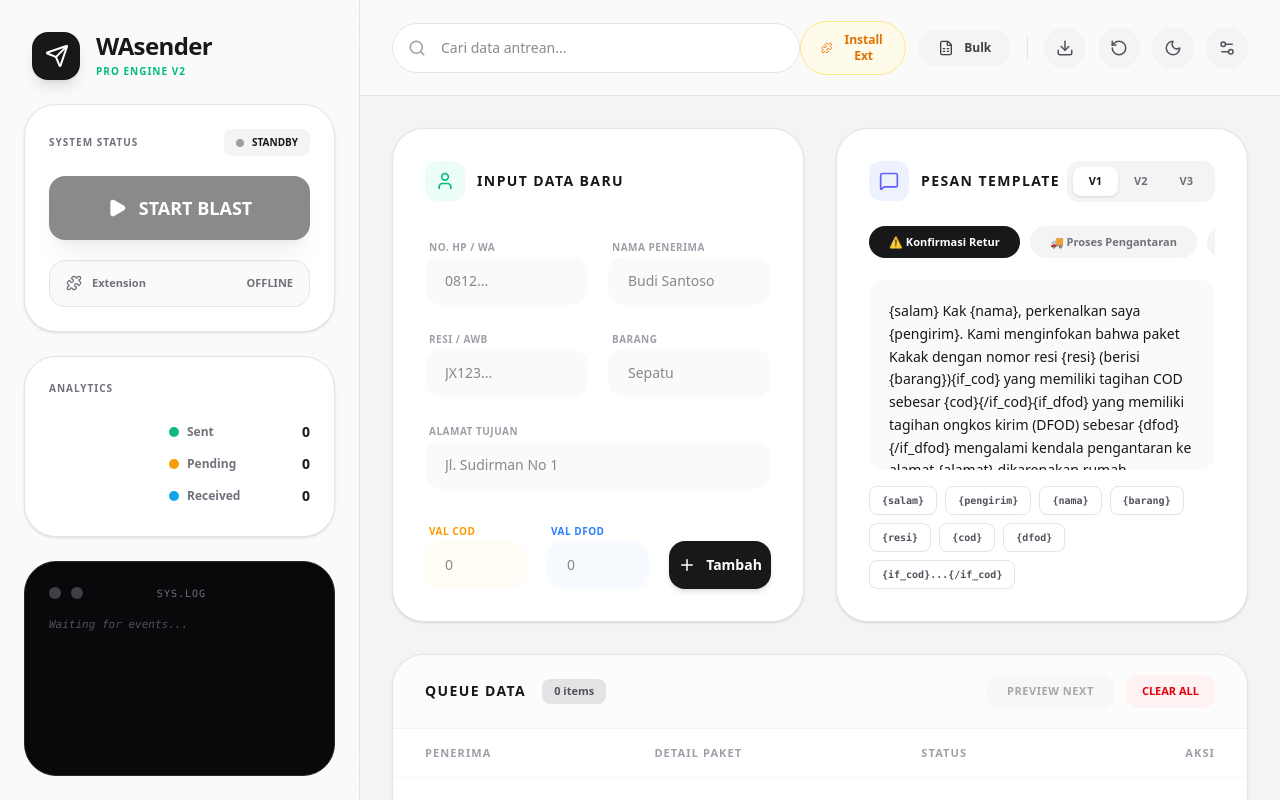
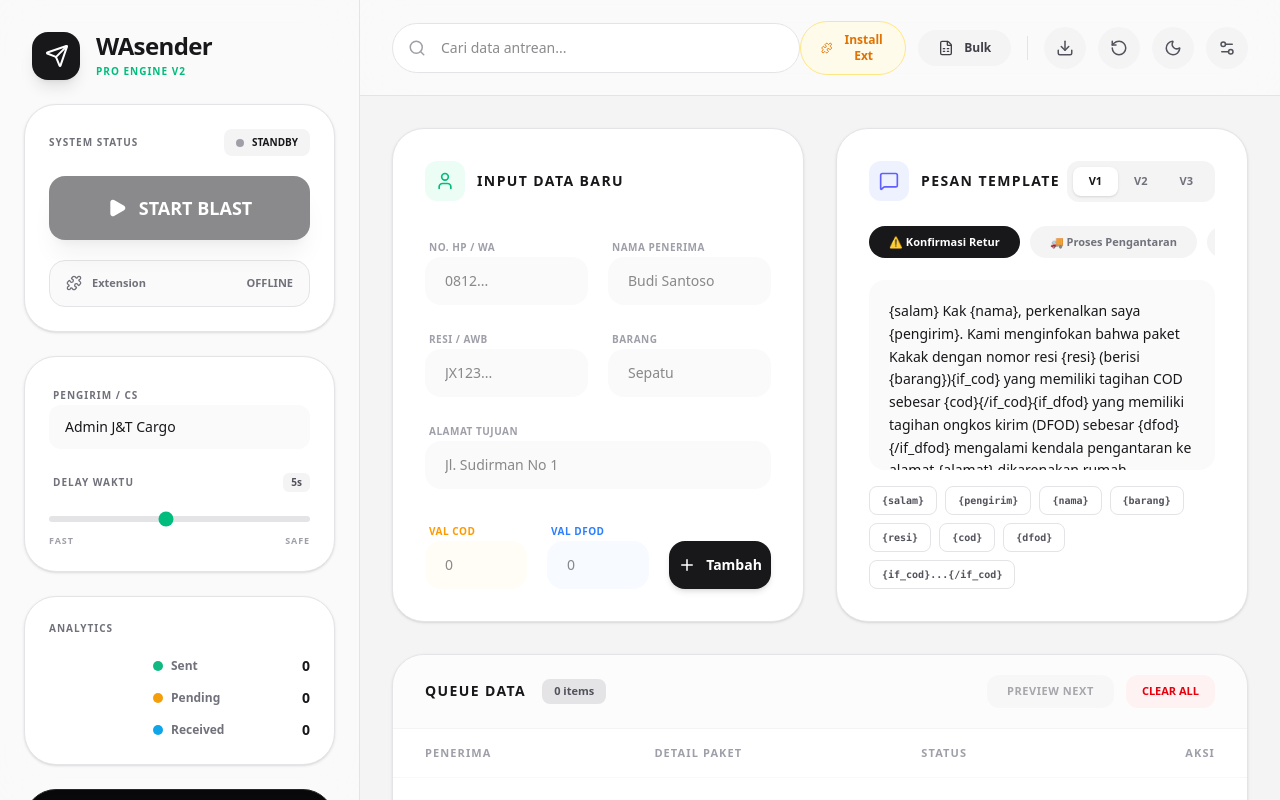
Before and after one commit to Vhierly/WABLAST, a React (Vite) app: page / in a window 1280 px wide. Built offline with nearby package versions, Linux system fonts and the light colour scheme.

Commit message:
Update App.tsx

```diff
--- a/src/App.tsx
+++ b/src/App.tsx
@@ -498,53 +498,67 @@ export default function App() {
       "h-screen w-full flex overflow-hidden font-sans selection:bg-emerald-500/30 transition-colors duration-300",
       isDarkMode ? "dark bg-[#09090b] text-zinc-200" : "bg-[#f4f4f5] text-zinc-900"
     )}>
-      <Toaster position="bottom-right" toastOptions={{ className: 'dark:bg-zinc-800 dark:text-white border dark:border-zinc-700' }} />
+      {/* Diubah ke top-center agar tidak bentrok dengan floating widget */}
+      <Toaster position="top-center" toastOptions={{ className: 'dark:bg-zinc-800 dark:text-white border dark:border-zinc-700 mt-4' }} />
 
-      {/* OVERLAY BLASTING (HUD Style) */}
+      {/* FLOATING HUD WIDGET (Menggantikan Fullscreen Overlay) */}
       <AnimatePresence>
         {isBlasting && (
-          <motion.div initial={{ opacity: 0 }} animate={{ opacity: 1 }} exit={{ opacity: 0 }} className="fixed inset-0 z-[100] bg-zinc-950/90 backdrop-blur-md flex items-center justify-center p-8">
-            <motion.div initial={{ scale: 0.9, y: 20 }} animate={{ scale: 1, y: 0 }} className="bg-zinc-900 border border-zinc-800 p-10 rounded-[2rem] max-w-sm w-full shadow-2xl flex flex-col items-center text-center relative overflow-hidden">
-              <div className="absolute top-0 left-0 w-full h-1 bg-gradient-to-r from-emerald-500 via-teal-400 to-emerald-500 animate-pulse" />
+          <motion.div
+            initial={{ opacity: 0, y: 50, scale: 0.9 }}
+            animate={{ opacity: 1, y: 0, scale: 1 }}
+            exit={{ opacity: 0, y: 20, scale: 0.9 }}
+            transition={{ type: "spring", damping: 25, stiffness: 300 }}
+            className="fixed bottom-8 right-8 z-[100] w-[340px] shadow-[0_20px_60px_-15px_rgba(0,0,0,0.5)]"
+          >
+            <div className="bg-zinc-900/95 backdrop-blur-xl border border-zinc-700/50 p-6 rounded-[2rem] flex flex-col relative overflow-hidden">
 
-              <div className="relative w-24 h-24 mb-6">
-                <div className="absolute inset-0 border-4 border-zinc-800 rounded-full" />
-                <div className="absolute inset-0 border-4 border-emerald-500 rounded-full border-t-transparent animate-spin" />
-                <div className="absolute inset-0 flex items-center justify-center">
-                  <Play size={32} className="text-emerald-500 fill-current translate-x-0.5" />
+              {/* Thin Progress Bar di atas widget */}
+              <div className="absolute top-0 left-0 w-full h-1 bg-zinc-800">
+                <motion.div
+                  className="h-full bg-gradient-to-r from-emerald-500 to-teal-400"
+                  initial={{ width: "0%" }}
+                  animate={{ width: `${entries.length > 0 ? (entries.filter(e => e.status === 'sent').length / entries.length) * 100 : 0}%` }}
+                />
+              </div>
+
+              <div className="flex items-center gap-4 mb-5 mt-2">
+                <div className="relative w-12 h-12 shrink-0">
+                  <div className="absolute inset-0 border-4 border-zinc-800 rounded-full" />
+                  <div className="absolute inset-0 border-4 border-emerald-500 rounded-full border-t-transparent animate-spin" />
+                  <div className="absolute inset-0 flex items-center justify-center">
+                    <Play size={14} className="text-emerald-500 fill-current translate-x-[1px]" />
+                  </div>
+                </div>
+                <div>
+                  <h3 className="text-sm font-bold text-white leading-tight">
+                    {isLongBreak ? 'System Sleeping 😴' : entries.some(e => e.status === 'sending') ? 'Waiting WA Web ⏳' : 'Engine Running 🚀'}
+                  </h3>
+                  <div className="text-[11px] text-zinc-400 mt-1 font-medium">
+                    Sent: <span className="text-emerald-400 font-bold">{entries.filter(e => e.status === 'sent').length}</span> / {entries.length} items
+                  </div>
                 </div>
               </div>
 
-              <h3 className="text-xl font-bold text-white mb-2">
-                {isLongBreak ? '😴 System Sleeping' : entries.some(e => e.status === 'sending') ? '⏳ Waiting Web WA' : '🚀 Engine Running'}
-              </h3>
-
-              <div className="flex items-center gap-2 px-5 py-2 bg-zinc-800 rounded-full text-xs font-medium mb-6">
-                <span className="text-zinc-400">Sent</span>
-                <span className="text-emerald-400 font-bold text-sm">{entries.filter(e => e.status === 'sent').length}</span>
-                <span className="text-zinc-600">/</span>
-                <span className="text-white font-bold text-sm">{entries.length}</span>
-              </div>
-
               {!settings.manualMode ? (
-                <div className="mb-8 w-full">
-                  <div className={cn("text-5xl font-black tabular-nums tracking-tighter mb-2", isLongBreak ? "text-amber-500" : entries.some(e => e.status === 'sending') ? "text-blue-500 animate-pulse" : "text-white")}>
+                <div className="mb-5 bg-zinc-950 rounded-[1rem] p-4 border border-zinc-800/80 flex items-center justify-between shadow-inner">
+                  <span className="text-[10px] uppercase tracking-widest text-zinc-500 font-bold">
+                    {entries.some(e => e.status === 'sending') ? 'Processing' : isLongBreak ? 'Break Left' : 'Next In'}
+                  </span>
+                  <div className={cn("text-2xl font-black tabular-nums tracking-tighter", isLongBreak ? "text-amber-500" : entries.some(e => e.status === 'sending') ? "text-blue-500 animate-pulse" : "text-white")}>
                     {entries.some(e => e.status === 'sending') ? '--:--' : `${Math.floor(countdown / 60)}:${(countdown % 60).toString().padStart(2, '0')}`}
-                  </div>
-                  <div className="text-[10px] uppercase tracking-widest text-zinc-500 font-bold">
-                    {entries.some(e => e.status === 'sending') ? 'Processing Message' : isLongBreak ? 'Break Remaining' : 'Next Action In'}
                   </div>
                 </div>
               ) : (
-                <div className="mb-8 w-full py-5 border border-zinc-800 bg-zinc-800/50 rounded-2xl">
-                  <div className="text-emerald-400 font-bold text-sm mb-1">MANUAL MODE</div>
-                  <div className="text-xs text-zinc-400">Tekan [ENTER] di WA atau klik lanjut.</div>
+                <div className="mb-5 bg-zinc-950 rounded-[1rem] p-4 border border-zinc-800/80 text-center shadow-inner">
+                  <div className="text-emerald-400 font-bold text-[10px] uppercase tracking-widest mb-1">Manual Mode</div>
+                  <div className="text-[11px] text-zinc-400">Tekan [ENTER] di WA atau klik lanjut.</div>
                 </div>
               )}
 
-              <div className="w-full flex flex-col gap-3">
+              <div className="w-full flex flex-col gap-2.5">
                 {entries.some(e => e.status === 'sending') && (
-                  <button onClick={() => { const s = entries.find(e => e.status === 'sending'); if(s) updateStatus(s.id, 'sent'); }} className="w-full py-4 bg-blue-600 hover:bg-blue-500 text-white rounded-xl font-bold text-sm transition-all active:scale-95">Paksa Lanjut (Force Skip)</button>
+                  <button onClick={() => { const s = entries.find(e => e.status === 'sending'); if(s) updateStatus(s.id, 'sent'); }} className="w-full py-3 bg-blue-600 hover:bg-blue-500 text-white rounded-xl font-bold text-[13px] transition-all active:scale-95 shadow-sm">Force Skip (Lewati)</button>
                 )}
                 {Date.now() >= nextActionTime && entries.filter(e => e.status === 'pending').length > 0 && !entries.some(e => e.status === 'sending') && !settings.manualMode && (
                   <button onClick={() => {
@@ -553,22 +567,22 @@ export default function App() {
                       window.open(getWALink(entry, entries.filter(e => e.status === 'sent').length), 'WAsenderTab');
                       if(settings.autoSend) updateStatus(entry.id, 'sending'); else updateStatus(entry.id, 'sent');
                     }
-                  }} className="w-full py-4 bg-amber-600 hover:bg-amber-500 text-white rounded-xl font-bold text-sm transition-all active:scale-95">Trigger Manual (Tab Blocked)</button>
+                  }} className="w-full py-3 bg-amber-600 hover:bg-amber-500 text-white rounded-xl font-bold text-[13px] transition-all active:scale-95 shadow-sm">Trigger Manual (Blocked)</button>
                 )}
                 {settings.manualMode && (
                   <button onClick={() => {
                     const pending = entries.filter(e => e.status === 'pending');
                     if (pending.length > 0) { window.open(getWALink(pending[0]), 'WAsenderTab'); updateStatus(pending[0].id, 'sent'); }
-                  }} className="w-full py-4 bg-zinc-800 hover:bg-zinc-700 text-white rounded-xl font-bold text-sm transition-all active:scale-95">Kirim Selanjutnya</button>
+                  }} className="w-full py-3 bg-zinc-800 hover:bg-zinc-700 border border-zinc-700 text-white rounded-xl font-bold text-[13px] transition-all active:scale-95 shadow-sm">Kirim Berikutnya</button>
                 )}
-                <button onClick={stopBlast} className="w-full py-4 bg-red-500/10 text-red-500 hover:bg-red-500 hover:text-white rounded-xl font-bold text-sm transition-all active:scale-95">ABORT ENGINE</button>
+                <button onClick={stopBlast} className="w-full py-3 border border-red-500/20 text-red-400 hover:bg-red-500 hover:text-white rounded-xl font-bold text-[13px] transition-all active:scale-95">Stop Engine</button>
               </div>
-            </motion.div>
+            </div>
           </motion.div>
         )}
       </AnimatePresence>
 
-      {/* LEFT SIDEBAR (Command Center) - Adjusted padding & spacing */}
+      {/* LEFT SIDEBAR (Command Center) */}
       <aside className="w-[360px] h-full p-6 flex flex-col gap-6 border-r border-zinc-200 dark:border-zinc-800/80 bg-white/50 dark:bg-zinc-950/50 backdrop-blur-xl shrink-0 z-10 hidden lg:flex">
 
         {/* Brand */}
@@ -617,14 +631,47 @@ export default function App() {
           </div>
         </div>
 
+        {/* Quick Settings (Brought back to main dashboard) */}
+        <div className="bg-white dark:bg-zinc-900 border border-zinc-200 dark:border-zinc-800 rounded-[2rem] p-6 shadow-sm flex flex-col gap-5">
+          <div className="space-y-2">
+            <label className="text-[10px] font-bold uppercase tracking-widest text-zinc-500 ml-1">Pengirim / CS</label>
+            <input
+              type="text"
+              value={settings.senderName}
+              onChange={(e) => setSettings(prev => ({ ...prev, senderName: e.target.value }))}
+              className="w-full px-4 py-3 bg-zinc-50 dark:bg-zinc-950 border-none rounded-xl text-sm focus:ring-2 focus:ring-emerald-500/20 outline-none transition-all dark:text-white"
+              placeholder="Admin JNT"
+            />
+          </div>
+          <div className="space-y-3 pt-1">
+            <div className="flex justify-between items-center">
+              <label className="text-[10px] font-bold uppercase tracking-widest text-zinc-500 ml-1">Delay Waktu</label>
+              <span className="text-[10px] font-bold bg-zinc-100 dark:bg-zinc-800 text-zinc-600 dark:text-zinc-400 px-2 py-0.5 rounded-md">{settings.delay / 1000}s</span>
+            </div>
+            <input
+              type="range"
+              min="1000"
+              max="10000"
+              step="500"
+              value={settings.delay}
+              onChange={(e) => setSettings(prev => ({ ...prev, delay: parseInt(e.target.value) }))}
+              className="w-full h-1.5 bg-zinc-200 dark:bg-zinc-700 rounded-lg appearance-none cursor-pointer accent-emerald-500"
+            />
+            <div className="flex justify-between text-[9px] font-bold tracking-widest text-zinc-400 uppercase">
+              <span>Fast</span>
+              <span>Safe</span>
+            </div>
+          </div>
+        </div>
+
         {/* Stats */}
         <div className="bg-white dark:bg-zinc-900 border border-zinc-200 dark:border-zinc-800 rounded-[2rem] p-6 shadow-sm">
           <div className="text-[10px] font-bold uppercase tracking-widest text-zinc-500 mb-5">Analytics</div>
           <div className="flex items-center gap-6">
-            <div className="w-24 h-24 shrink-0">
+            <div className="w-20 h-20 shrink-0">
               <ResponsiveContainer width="100%" height="100%">
                 <PieChart>
-                  <Pie data={statsData} innerRadius={35} outerRadius={48} paddingAngle={5} dataKey="value" stroke="none">
+                  <Pie data={statsData} innerRadius={28} outerRadius={40} paddingAngle={5} dataKey="value" stroke="none">
                     {statsData.map((e, i) => <Cell key={i} fill={e.color} />)}
                   </Pie>
                   <RechartsTooltip cursor={false} contentStyle={{ backgroundColor: isDarkMode ? '#18181b' : '#fff', borderColor: isDarkMode ? '#27272a' : '#e2e8f0', borderRadius: '16px', padding: '12px', fontSize: '12px', fontWeight: 'bold' }} />
@@ -643,7 +690,7 @@ export default function App() {
         </div>
 
         {/* Terminal Logging */}
-        <div className="flex-1 bg-zinc-950 dark:bg-[#0a0a0a] rounded-[2rem] border border-zinc-800 p-6 flex flex-col overflow-hidden shadow-inner relative group">
+        <div className="flex-1 bg-zinc-950 dark:bg-[#0a0a0a] rounded-[2rem] border border-zinc-800 p-6 flex flex-col overflow-hidden shadow-inner relative group min-h-[160px]">
           <div className="flex justify-between items-center mb-4 shrink-0">
             <div className="flex gap-2.5">
               <div className="w-3 h-3 rounded-full bg-zinc-700" />
@@ -694,7 +741,7 @@ export default function App() {
           </div>
         </header>
 
-        {/* Scrollable Content (Bento Grid) - Adjusted padding & spacing */}
+        {/* Scrollable Content (Bento Grid) */}
         <div className="flex-1 overflow-y-auto custom-scrollbar p-8">
           <div className="max-w-6xl mx-auto flex flex-col gap-8">
 
@@ -953,16 +1000,13 @@ export default function App() {
                   </>
                 ) : (
                   <>
-                    <div className="space-y-2"><label className="text-[11px] font-bold text-zinc-500 uppercase tracking-widest ml-1">Nama Pengirim Default</label><input type="text" value={settings.senderName} onChange={(e) => setSettings(prev => ({ ...prev, senderName: e.target.value }))} className="w-full px-5 py-4 bg-zinc-50 dark:bg-zinc-950 border-none rounded-2xl text-sm focus:ring-2 focus:ring-emerald-500/20 outline-none dark:text-white" /></div>
                     <div className="space-y-3"><label className="text-[11px] font-bold text-zinc-500 uppercase tracking-widest ml-1">Speed Preset</label><div className="grid grid-cols-2 gap-3">{[{id:'safe', label:'Safe'},{id:'normal', label:'Normal'},{id:'fast', label:'Fast'},{id:'turbo', label:'Turbo'},{id:'custom', label:'Custom'}].map(m => <button key={m.id} onClick={() => setSettings(prev => ({ ...prev, speedMode: m.id as any }))} className={cn("py-3.5 rounded-2xl text-xs font-bold transition-all border", settings.speedMode === m.id ? "bg-zinc-900 text-white dark:bg-white dark:text-zinc-900 border-transparent" : "bg-transparent border-zinc-200 dark:border-zinc-800 text-zinc-600 dark:text-zinc-400 hover:bg-zinc-50 dark:hover:bg-zinc-800")}>{m.label}</button>)}</div></div>
-                    {settings.speedMode === 'custom' && <div className="space-y-2"><label className="text-[11px] font-bold text-zinc-500 uppercase tracking-widest ml-1">Custom Delay (ms)</label><input type="number" value={settings.delay} onChange={(e) => setSettings(prev => ({ ...prev, delay: parseInt(e.target.value) || 1000 }))} className="w-full px-5 py-4 bg-zinc-50 dark:bg-zinc-950 border-none rounded-2xl text-sm focus:ring-2 focus:ring-emerald-500/20 outline-none dark:text-white" step="500" /></div>}
 
                     <div className="pt-4 border-t border-zinc-100 dark:border-zinc-800 space-y-5">
                       {[
                         { key: 'manualMode', label: 'Manual Mode', desc: 'Kirim saat tekan Spasi.' },
                         { key: 'autoRetry', label: 'Auto Retry', desc: 'Ulangi jika gagal.' },
-                        { key: 'autoSend', label: 'Auto Send (Ext)', desc: 'Eksekusi dgn Extension.' },
-                        { key: 'randomizeDelay', label: 'Randomize Delay', desc: 'Acak waktu jeda.' }
+                        { key: 'autoSend', label: 'Auto Send (Ext)', desc: 'Eksekusi dgn Extension.' }
                       ].map(item => (
                         <div key={item.key} className="flex items-center justify-between">
                           <div><div className="text-sm font-bold dark:text-white mb-0.5">{item.label}</div><div className="text-[11px] text-zinc-500">{item.desc}</div></div>
```
